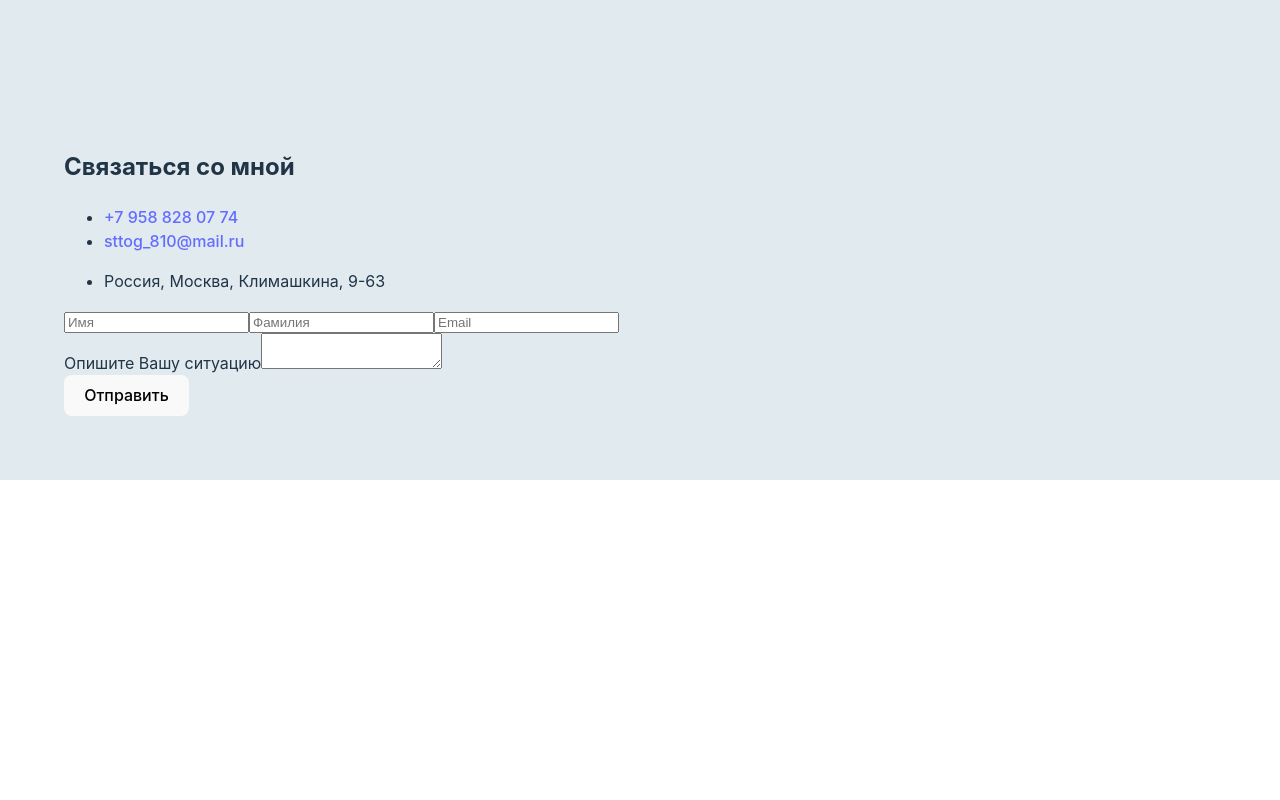
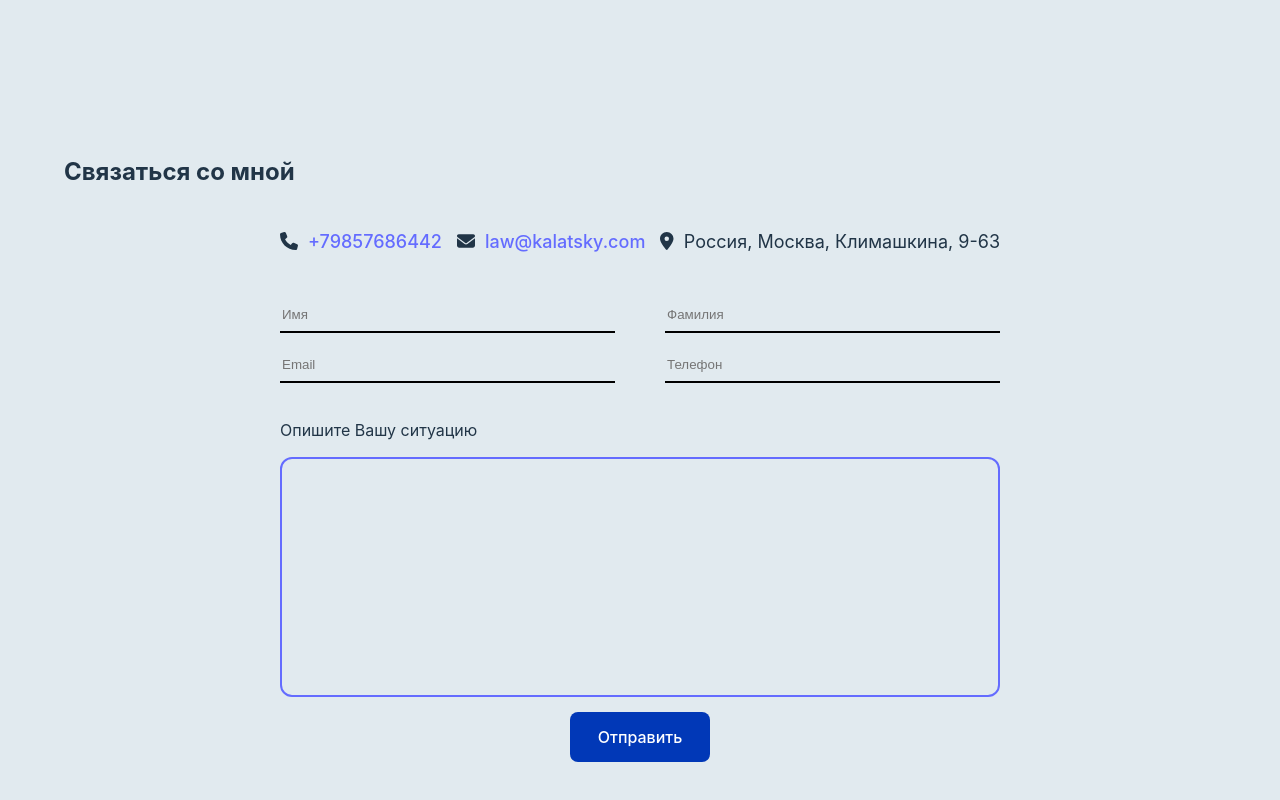
Before and after one commit to andrey-zinoviev-dev/Kalatsky, a React (Vite) app: page / in a window 1280 px wide. Shown: the part 1529-2329 px from the top of the page. Before the commit the page ends 2009 px from the top, so only its background shows below. Built offline with nearby package versions, Linux system fonts and the light colour scheme.

Commit message:
added contant form

```diff
--- a/package.json
+++ b/package.json
@@ -11,6 +11,9 @@
     "deploy": "gh-pages -d dist"
   },
   "dependencies": {
+    "@fortawesome/fontawesome-svg-core": "^6.5.1",
+    "@fortawesome/free-solid-svg-icons": "^6.5.1",
+    "@fortawesome/react-fontawesome": "^0.2.0",
     "gh-pages": "^6.1.1",
     "react": "^18.2.0",
     "react-dom": "^18.2.0"
--- /dev/null
+++ b/src/Form.css
@@ -0,0 +1,100 @@
+.contanct__ul {
+  list-style: none;
+  padding: 0;
+  margin: 0;
+  display: flex;
+  align-items: center;
+  justify-content: space-between;
+  max-width: 720px;
+  margin: 0 auto 25px auto;
+}
+
+.contanct__ul li {
+  display: flex;
+  align-items: center;
+  justify-content: space-between;
+  gap: 10px;
+  font-size: 18px;
+}
+
+.contanct__form {
+  max-width: 720px;
+  margin: 0 auto;
+  display: flex;
+  flex-direction: column;
+  align-items: center;
+  justify-content: space-between;
+  gap: 15px;
+}
+
+.contanct__form input {
+  width: 100%;
+  height: 35px;
+  background: transparent;
+  border: none;
+  border-bottom: 2px solid black;
+  outline: none;
+  transition: all 0.35s ease-in-out;
+  box-sizing: border-box;
+}
+
+.contanct__form input:focus {
+  border-bottom: 2px solid #0138b7;
+}
+
+.contanct__form-div {
+  width: 100%;
+  display: flex;
+  justify-content: space-between;
+  align-items: center;
+  gap: 50px;
+}
+
+.contanct__form-message {
+  width: 100%;
+  display: flex;
+  flex-direction: column;
+  justify-content: space-between;
+  gap: 15px;
+  margin: 20px 0 0 0;
+}
+
+.contanct__form-message textarea {
+  background-color: transparent;
+  border: 2px solid #646cff;
+  border-radius: 12px;
+  min-height: 240px;
+  max-height: 32px;
+  overflow: auto;
+  transition: all 0.3s ease-in-out;
+  box-sizing: border-box;
+  padding: 10px 25px;
+  resize: none;
+  position: relative;
+}
+
+.contanct__form-message textarea::-webkit-scrollbar {
+  width: 5px;
+  background-color: rgba(0, 0, 0, 0.5);
+  border-radius: 4px;
+}
+
+.contanct__form-message textarea::-webkit-scrollbar-thumb {
+  width: 5px;
+  height: 9px;
+  background-color: white;
+}
+
+.contanct__form-btn {
+  width: 140px;
+    height: 50px;
+    background-color: #0138b7;
+    color: white;
+    transition: all 0.35s ease-in-out;
+}
+
+.contanct__form-btn:hover {
+  background-color: white;
+  color: #0138b7;
+  border: 2px solid #0138b7;
+}
--- a/src/Form.jsx
+++ b/src/Form.jsx
@@ -1,28 +1,40 @@
+import "./Form.css";
+import { FontAwesomeIcon } from '@fortawesome/react-fontawesome';
+import { faPhone, faEnvelope, faLocationDot } from "@fortawesome/free-solid-svg-icons";
+
 export default function Form() {
   return (
-    <section>
+    <section className="contanct">
       <div className="container">
         <h2>Связаться со мной</h2>
-        <ul>
+        <ul className="contanct__ul">
           <li>
-            <a href="tel:+79588280774">+7 958 828 07 74</a>
+            <FontAwesomeIcon icon={faPhone} />
+            <a href="tel:+79588280774">+79857686442</a>
           </li>
           <li>
-            <a href="mailto:sttrog_810@mail.ru">sttog_810@mail.ru</a>
+            <FontAwesomeIcon icon={faEnvelope} />
+            <a href="mailto:sttrog_810@mail.ru">law@kalatsky.com</a>
           </li>
           <li>
+            <FontAwesomeIcon icon={faLocationDot} />
             <p>Россия, Москва, Климашкина, 9-63</p>
           </li>
         </ul>
-        <form>
-          <input placeholder="Имя" type="text"></input>
-          <input placeholder="Фамилия" type="text"></input>
-          <input placeholder="Email" type="email"></input>
-          <div>
+        <form className="contanct__form">
+          <div className="contanct__form-div">
+            <input placeholder="Имя" type="text"></input>
+            <input placeholder="Фамилия" type="text"></input>
+          </div>
+          <div className="contanct__form-div">
+            <input placeholder="Email" type="email"></input>
+            <input placeholder="Телефон" type="phone"></input>
+          </div>
+          <div className="contanct__form-message">
             <label>Опишите Вашу ситуацию</label>
             <textarea></textarea>
           </div>
-          <button type="button">Отправить</button>
+          <button className="contanct__form-btn" type="button">Отправить</button>
         </form>
       </div>
     </section>
--- a/src/Landing.css
+++ b/src/Landing.css
@@ -7,7 +7,7 @@ main {
   align-items: center;
   background-color: #e9f1f4;
   background-image: url("./assets/land-bg-comb.png");
-  background-size: cover;
+  background-size: contain;
 }
 
 .landing p {
@@ -29,3 +29,9 @@ main {
   color: #0138b7;
   border: 2px solid #0138b7;
 }
+
+@media screen and (max-width:1439px) {
+  .landing {
+    background-size: cover;
+  }
+}
--- a/src/Services.css
+++ b/src/Services.css
@@ -15,21 +15,25 @@
   grid-template-columns: repeat(auto-fill, minmax(320px,1fr));
   padding: 0;
   list-style: none;
-  gap: 1px;
+  gap: 0.5vw;
   box-sizing: border-box;
-  background-color: #0138b7;
+  /* background-color: #0138b7; */
 }
 
 .services__ul li {
   height: 240px;
+  box-sizing: border-box;
 }
 
 .services__ul button {
+  box-sizing: border-box;
   width: 100%;
   height: 100%;
   border-radius: 0;
-  /* background-color: white; */
-  background-color: #e1eaef;
+  background-color: white;
+  border-radius: 12px;
+
+  /* background-color: #e1eaef; */
   transition: all 0.35s ease-in-out;
 }
 
```
Also changed, not shown: 2 other files (tests, documents, lock files or other folders).
